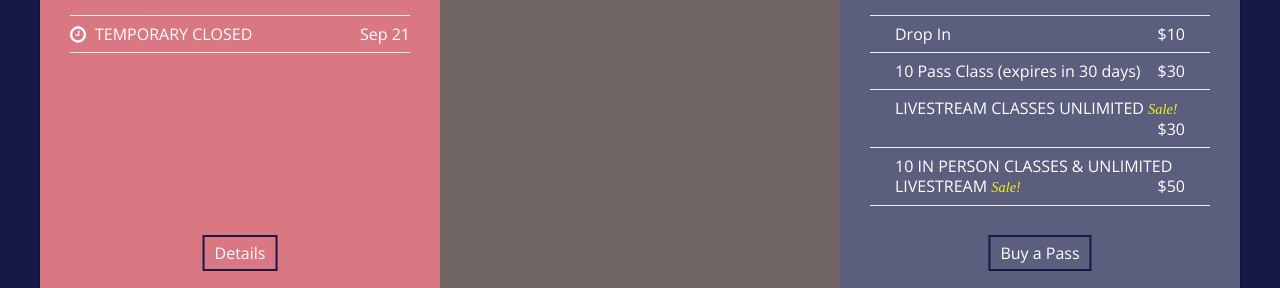
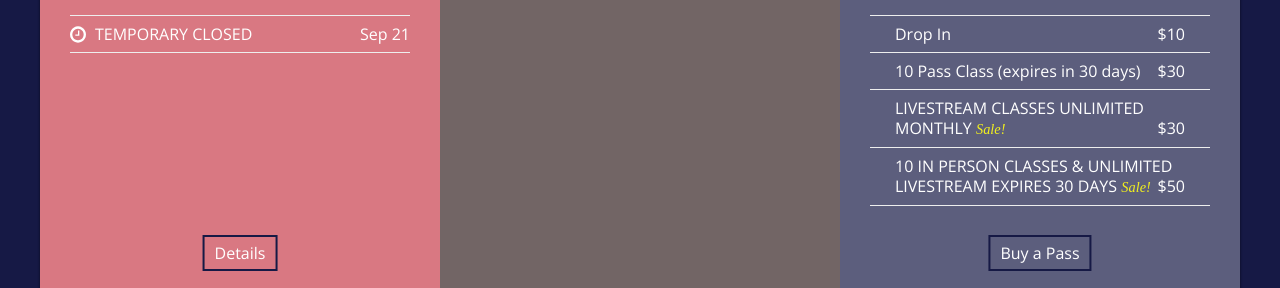
Before and after one commit to rwstone/shapeitup, a Jekyll site: the page built from index.md, in a window 1280 px wide. Shown: the part 491-779 px from the top of the page. Built offline with Jekyll 4.4.1, drawn with Linux system fonts in a browser that asks for light colours; some web fonts are replaced.

Commit message:
Updated Index

```diff
--- a/index.md
+++ b/index.md
@@ -15,10 +15,10 @@ passes:
 - name: 10 Pass Class (expires in 30 days)
   price: "$30"
   is_sale: false
-- name: LIVESTREAM CLASSES UNLIMITED
+- name: LIVESTREAM CLASSES UNLIMITED MONTHLY
   price: "$30"
   is_sale: true
-- name: 10 IN PERSON CLASSES & UNLIMITED LIVESTREAM
+- name: 10 IN PERSON CLASSES & UNLIMITED LIVESTREAM EXPIRES 30 DAYS
   price: "$50"
   is_sale: true
 title_seo: Shape It Up Fitness | East Providence, RI
```
